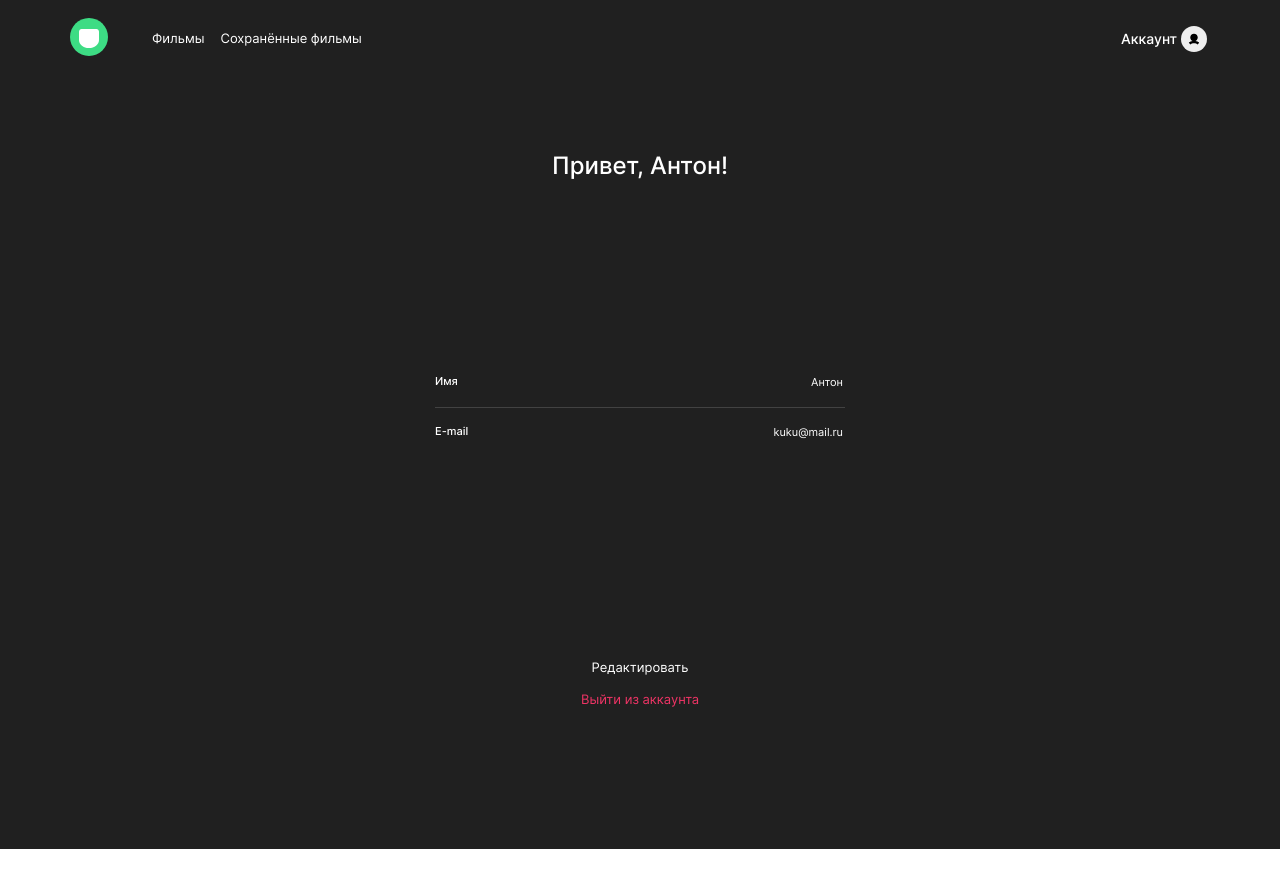
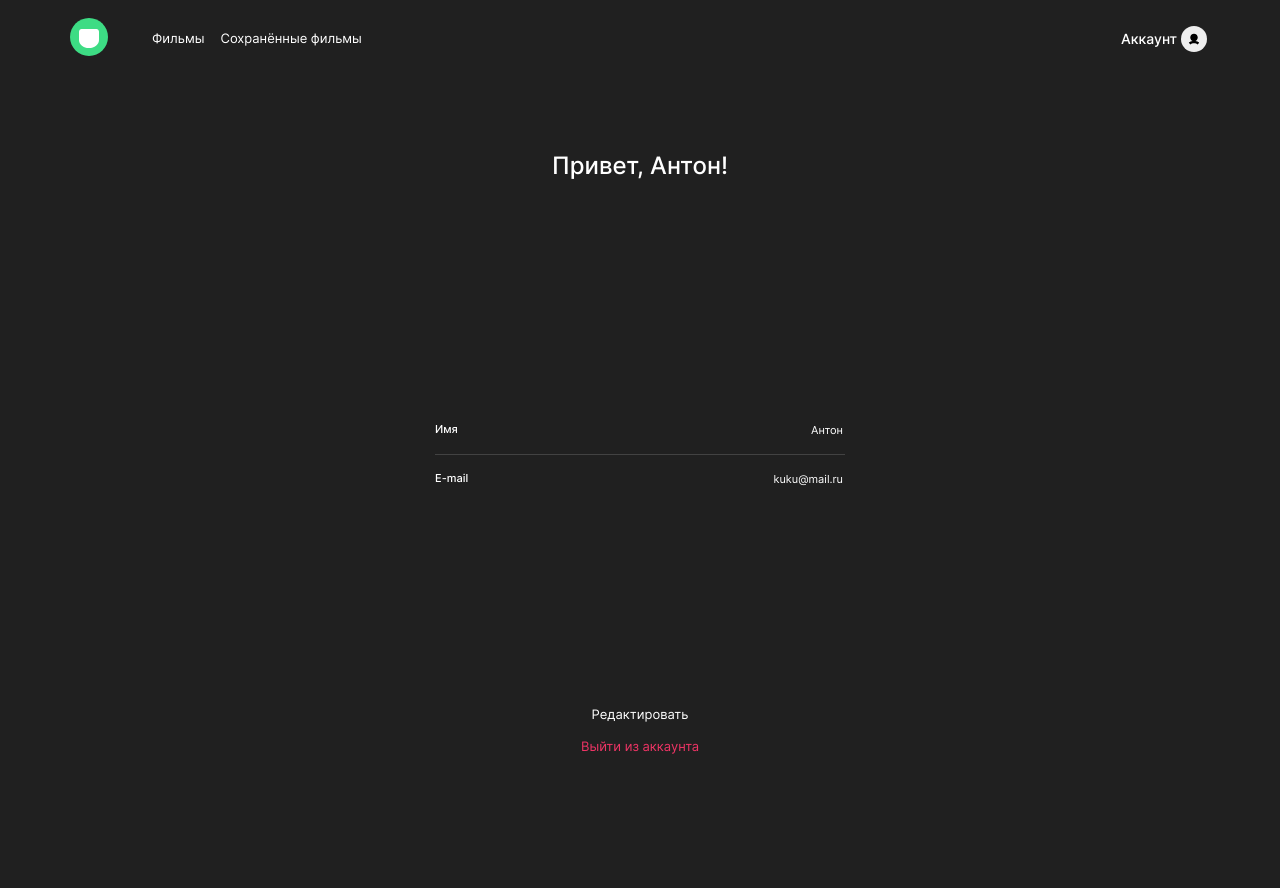
Before and after one commit to VARPMEN/movies-explorer-frontend, a React (Create React App) app: page /profile in a window 1280 px wide. Shown: the top 888 px of the page. Before the commit the page ends 849 px from the top, so only its background shows below. Built offline with nearby package versions, Linux system fonts and the light colour scheme.

Commit message:
fix/исправить белые поля страницы

```diff
--- a/src/components/Layout/Layout.css
+++ b/src/components/Layout/Layout.css
@@ -5,3 +5,7 @@
 
   height: 100vh;
 }
+
+.main {
+  height: 100%;
+}
--- a/src/components/Layout/Layout.js
+++ b/src/components/Layout/Layout.js
@@ -12,7 +12,7 @@ function Layout() {
   return (
     <div className="layout">
       <Header />
-      <main>
+      <main className="main">
         <Outlet />
       </main>
       {isAccessFooterRoute && <Footer />}
```
